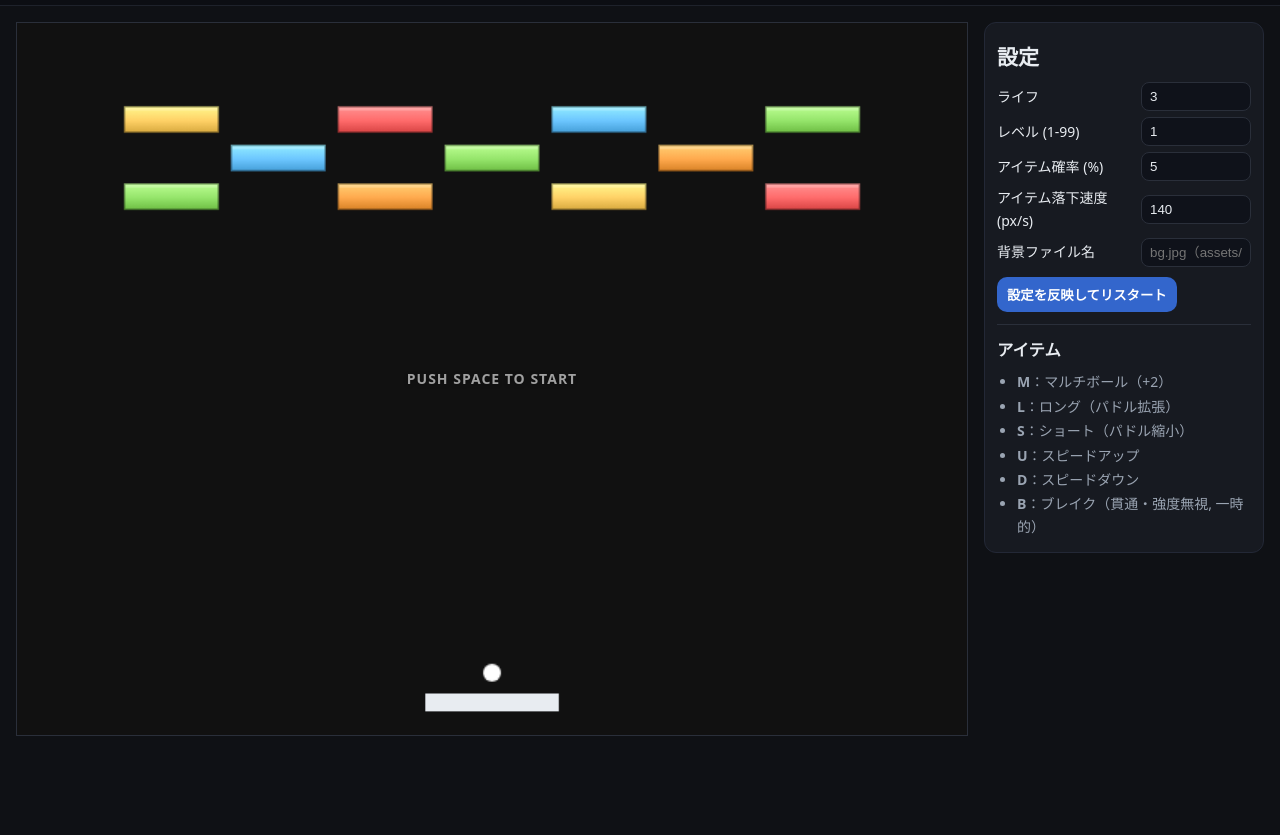
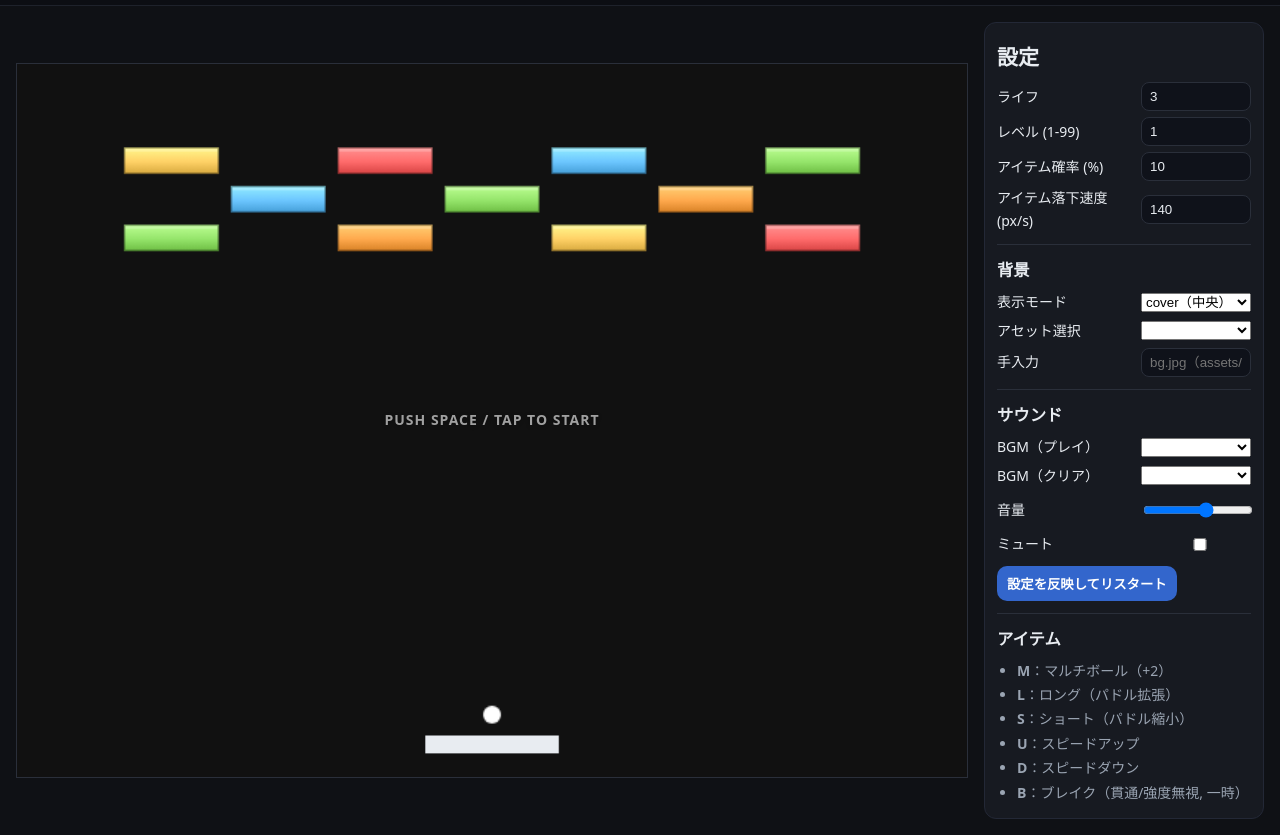
Before and after one commit to einviolaspieler-tech/myfirstrepository, a plain HTML site: page index.html in a window 1280 px wide. Shown: the part 40-875 px from the top of the page. Before the commit the page ends 800 px from the top, so only its background shows below. Drawn offline with Linux system fonts and the light colour scheme.

Commit message:
Update index.html

```diff
--- a/index.html
+++ b/index.html
@@ -19,8 +19,8 @@
   <main class="layout">
     <section class="stage">
       <canvas id="game" width="640" height="480"></canvas>
-      <div id="overlay" class="overlay blink">PUSH SPACE TO START</div>
-      <div id="gameover" class="overlay hidden">GAME OVER<br><small>Press SPACE to restart</small></div>
+      <div id="overlay" class="overlay blink">PUSH SPACE / TAP TO START</div>
+      <div id="gameover" class="overlay hidden">GAME OVER<br><small>Press SPACE / Tap to restart</small></div>
     </section>
 
     <aside class="panel">
@@ -38,7 +38,7 @@
 
       <label class="row">
         <span>アイテム確率 (%)</span>
-        <input id="inputDrop" type="number" min="0" max="100" step="1" value="5">
+        <input id="inputDrop" type="number" min="0" max="100" step="1" value="10">
       </label>
 
       <label class="row">
@@ -46,9 +46,44 @@
         <input id="inputFall" type="number" min="20" max="600" step="10" value="140">
       </label>
 
+      <hr>
+
+      <h3>背景</h3>
       <label class="row">
-        <span>背景ファイル名</span>
+        <span>表示モード</span>
+        <select id="selectBgFit">
+          <option value="cover-center">cover（中央）</option>
+          <option value="cover-top">cover（上寄せ）</option>
+          <option value="contain">contain（全体表示）</option>
+        </select>
+      </label>
+      <label class="row">
+        <span>アセット選択</span>
+        <select id="selectBg"></select>
+      </label>
+      <label class="row">
+        <span>手入力</span>
         <input id="inputBg" type="text" placeholder="bg.jpg（assets/backgrounds/）">
+      </label>
+
+      <hr>
+
+      <h3>サウンド</h3>
+      <label class="row">
+        <span>BGM（プレイ）</span>
+        <select id="selectBgmPlay"></select>
+      </label>
+      <label class="row">
+        <span>BGM（クリア）</span>
+        <select id="selectBgmClear"></select>
+      </label>
+      <label class="row">
+        <span>音量</span>
+        <input id="inputVol" type="range" min="0" max="1" step="0.05" value="0.6">
+      </label>
+      <label class="row">
+        <span>ミュート</span>
+        <input id="chkMute" type="checkbox">
       </label>
 
       <div class="buttons">
@@ -65,7 +100,7 @@
           <li><b>S</b>：ショート（パドル縮小）</li>
           <li><b>U</b>：スピードアップ</li>
           <li><b>D</b>：スピードダウン</li>
-          <li><b>B</b>：ブレイク（貫通・強度無視, 一時的）</li>
+          <li><b>B</b>：ブレイク（貫通/強度無視, 一時）</li>
         </ul>
       </section>
     </aside>
```
